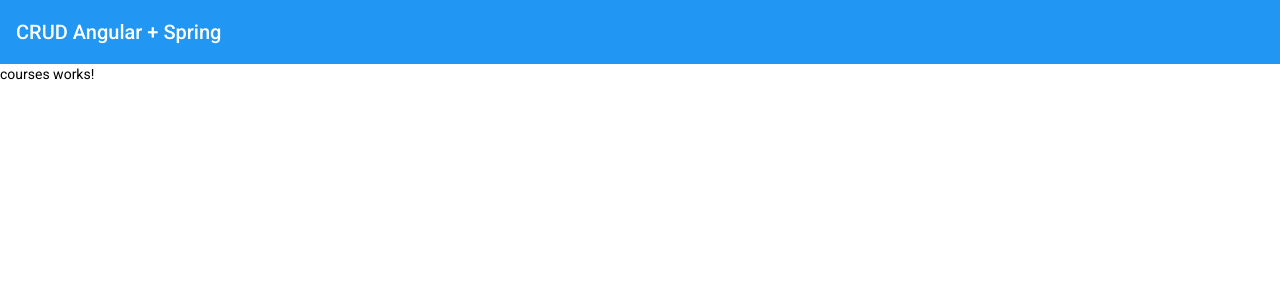
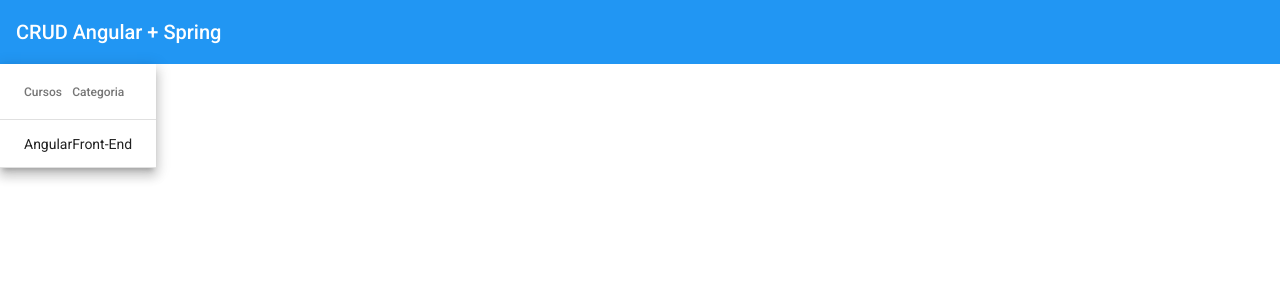
Before and after one commit to liperodrigues82/crud_angular_spring, an Angular app: page /courses in a window 1280 px wide. Shown: the top 300 px of the page. Built offline with nearby package versions, Linux system fonts and the light colour scheme.

Commit message:
criando material table para listar cursos

```diff
--- a/src/app/courses/courses.module.ts
+++ b/src/app/courses/courses.module.ts
@@ -1,5 +1,6 @@
+import { CommonModule } from '@angular/common';
 import { NgModule } from '@angular/core';
-import { CommonModule } from '@angular/common';
+import { MatTableModule } from '@angular/material/table';
 
 import { CoursesRoutingModule } from './courses-routing.module';
 import { CoursesComponent } from './courses/courses.component';
@@ -11,7 +12,8 @@
   ],
   imports: [
     CommonModule,
-    CoursesRoutingModule
+    CoursesRoutingModule,
+    MatTableModule
   ]
 })
 export class CoursesModule { }
--- a/src/app/courses/courses/courses.component.html
+++ b/src/app/courses/courses/courses.component.html
@@ -1 +1,17 @@
-<p>courses works!</p>
+<table mat-table [dataSource]="courses" class="mat-elevation-z8">
+
+  <!-- Name Column -->
+  <ng-container matColumnDef="name">
+    <th mat-header-cell *matHeaderCellDef> Cursos </th>
+    <td mat-cell *matCellDef="let course"> {{ course.name }} </td>
+  </ng-container>
+
+  <!-- Category Column -->
+  <ng-container matColumnDef="category">
+    <th mat-header-cell *matHeaderCellDef> Categoria </th>
+    <td mat-cell *matCellDef="let course"> {{ course.category }} </td>
+  </ng-container>
+
+  <tr mat-header-row *matHeaderRowDef="displayedColumns"></tr>
+  <tr mat-row *matRowDef="let row; columns: displayedColumns;"></tr>
+</table>
--- a/src/app/courses/courses/courses.component.ts
+++ b/src/app/courses/courses/courses.component.ts
@@ -1,4 +1,5 @@
 import { Component, OnInit } from '@angular/core';
+import { Course } from '../model/course';
 
 @Component({
   selector: 'app-courses',
@@ -7,7 +8,14 @@
 })
 export class CoursesComponent implements OnInit {
 
-  constructor() { }
+  courses: Course[] = [
+    { _id: '1', name: 'Angular', category: 'Front-End'}
+  ];
+  displayedColumns = ['name', 'category'];
+
+  constructor() {
+    //this.courses = [];
+   }
 
   ngOnInit(): void {
   }
--- /dev/null
+++ b/src/app/courses/model/course.ts
@@ -0,0 +1,5 @@
+export interface Course {
+  _id: string;
+  name: string;
+  category: string;
+}
```
